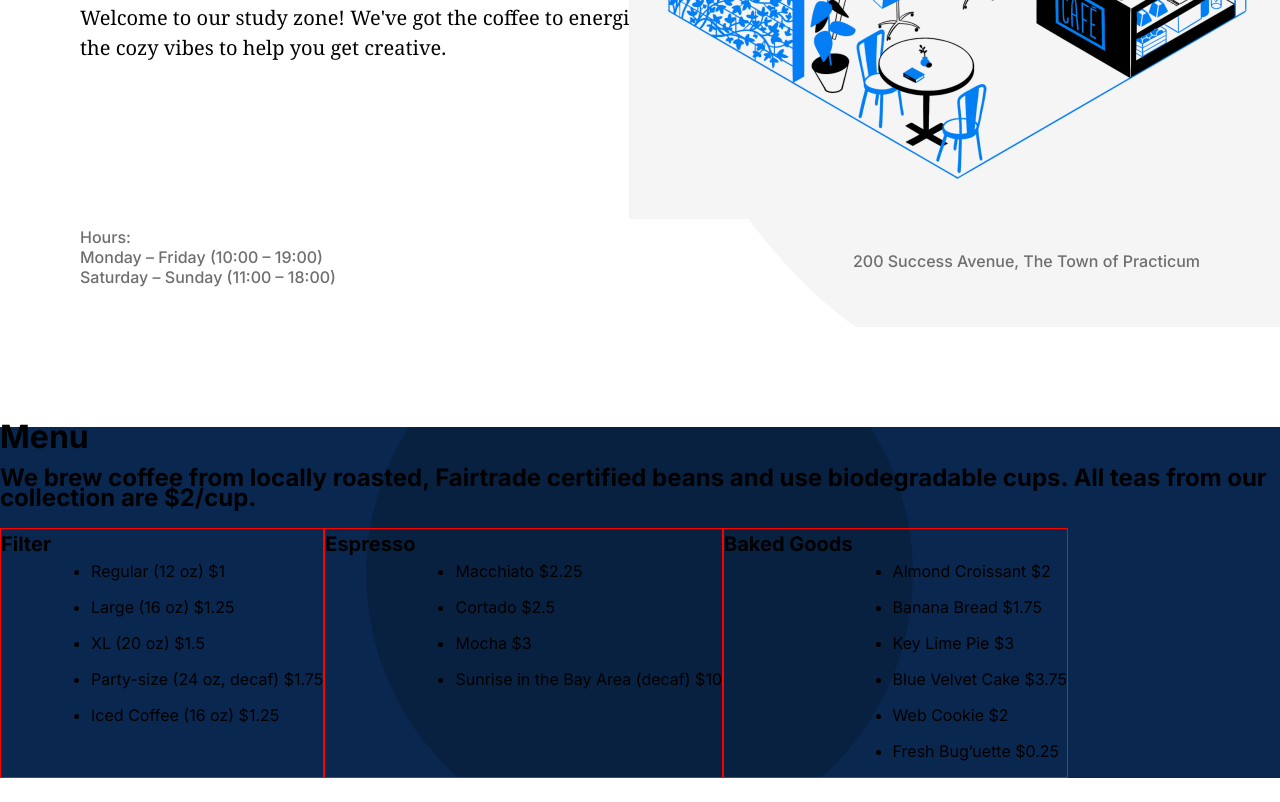
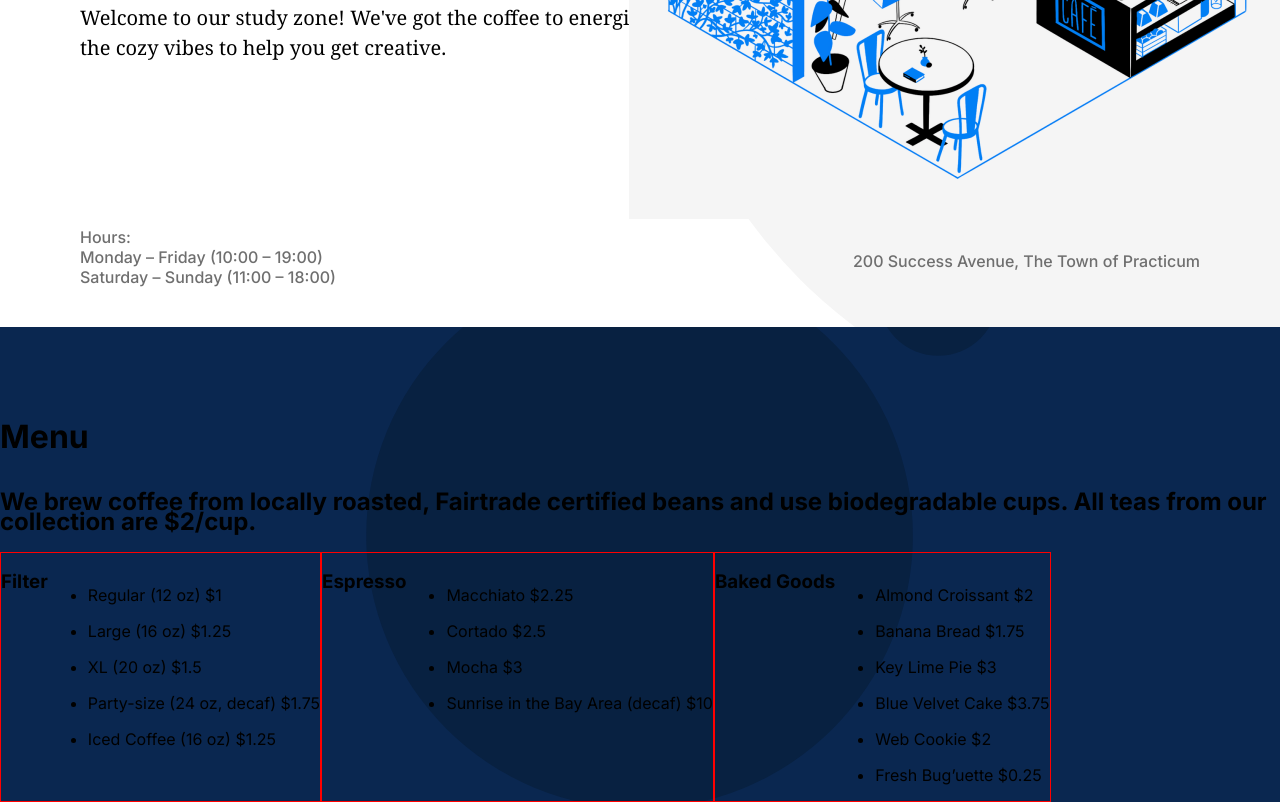
Before and after one commit to vmiesse/se_project_coffeeshop, a plain HTML site: page index.html in a window 1280 px wide. Shown: the part 473-1275 px from the top of the page. Before the commit the page ends 1251 px from the top, so only its background shows below. Drawn offline with Linux system fonts and the light colour scheme.

Commit message:
final upload for the day

```diff
--- a/blocks/menu.css
+++ b/blocks/menu.css
@@ -6,13 +6,19 @@
   background-size: cover;
 }
 
+.menu__titles {
+  display: flex;
+  flex-direction: column;
+  justify-content: center;
+  margin: 0px;
+}
+
 .menu__title {
-  max-width: 780px;
-  align-content: center;
   margin-top: 100px;
 }
 
 .menu__subtitle {
+  margin-top: 24px;
 }
 
 .menu__list {
@@ -26,19 +32,17 @@
 }
 
 .card__title {
-  margin: 0;
-  font-size: 20px;
-  line-height: 30px;
-  font-weight: 700;
-  align-items: center;
+  margin-bottom: 16px;
 }
+
+/*hmmm */
 
 .card__content {
 }
 
 .list__item {
+  margin-top: 16px;
 }
 
 .list__item_divider {
-  margin-top: 16px;
 }
--- a/index.html
+++ b/index.html
@@ -82,12 +82,13 @@
       </header>
       <main class="content">
         <section class="menu">
-          <h1 class="menu__title">Menu</h1>
-          <h2 class="menu__subtitle">
-            We brew coffee from locally roasted, Fairtrade certified beans and
-            use biodegradable cups. All teas from our collection are $2/cup.
-          </h2>
-
+          <div class="menu__titles">
+            <h1 class="menu__title">Menu</h1>
+            <h2 class="menu__subtitle">
+              We brew coffee from locally roasted, Fairtrade certified beans and
+              use biodegradable cups. All teas from our collection are $2/cup.
+            </h2>
+          </div>
           <div class="menu__list">
             <div class="card">
               <h3 class="card__title">Filter</h3>
```
